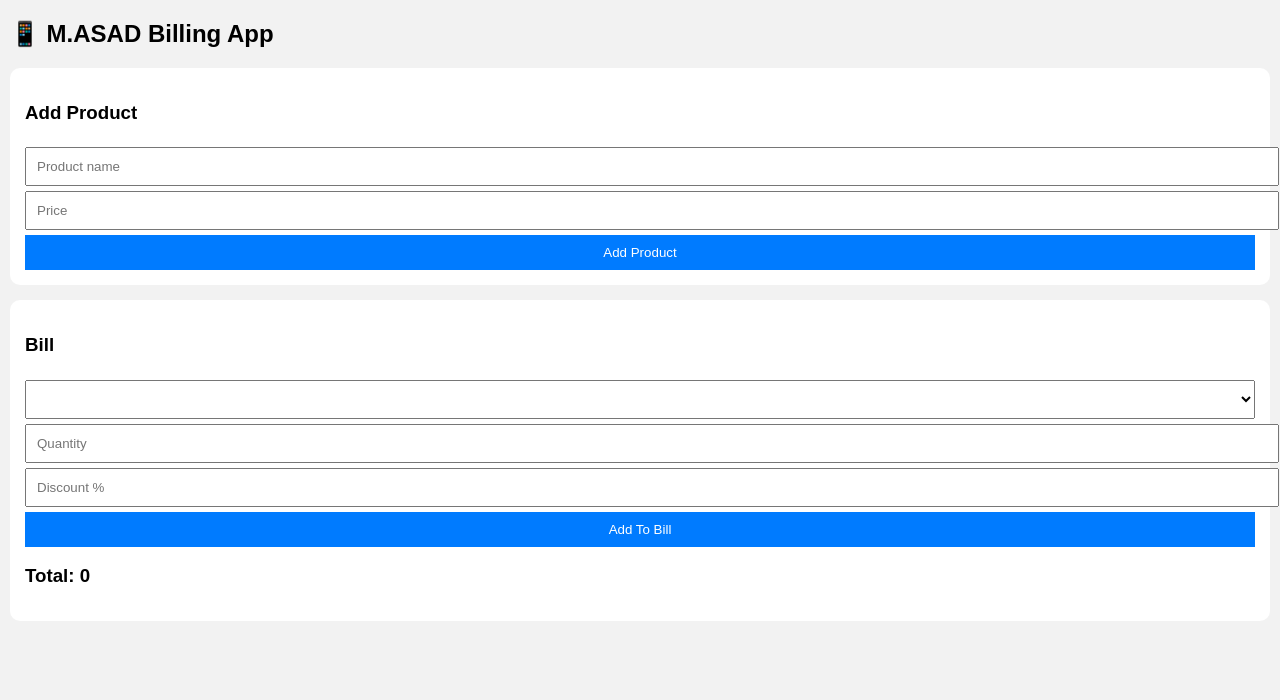
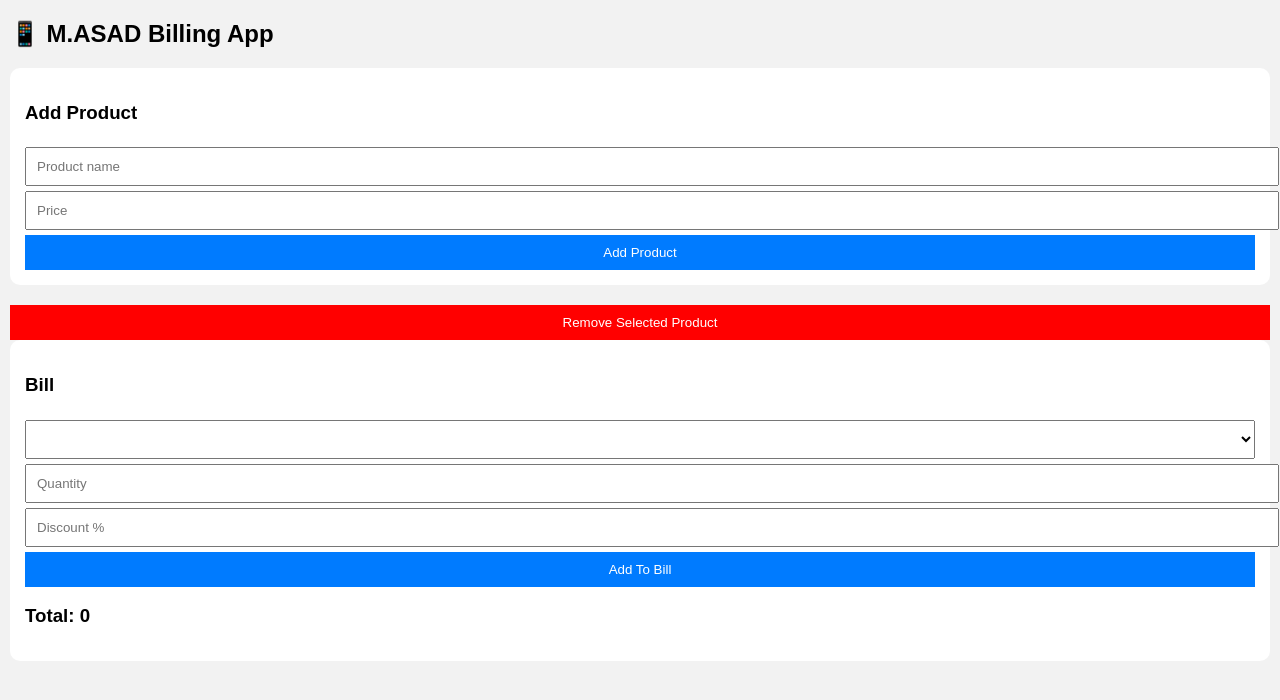
Before and after one commit to htiger7856-rgb/Billing--app, a plain HTML site: page index.html in a window 1280 px wide. Drawn offline with Linux system fonts and the light colour scheme.

Commit message:
Add button to remove selected product
Remove button

```diff
--- a/index.html
+++ b/index.html
@@ -22,7 +22,7 @@ button{background:#007bff;color:white;border:none}
 <input id="pprice" type="number" placeholder="Price">
 <button onclick="addProduct()">Add Product</button>
 </div>
-
+<button style="background:red" onclick="removeProduct()">Remove Selected Product</button>
 <div class="box">
 <h3>Bill</h3>
 <select id="product"></select>
```
